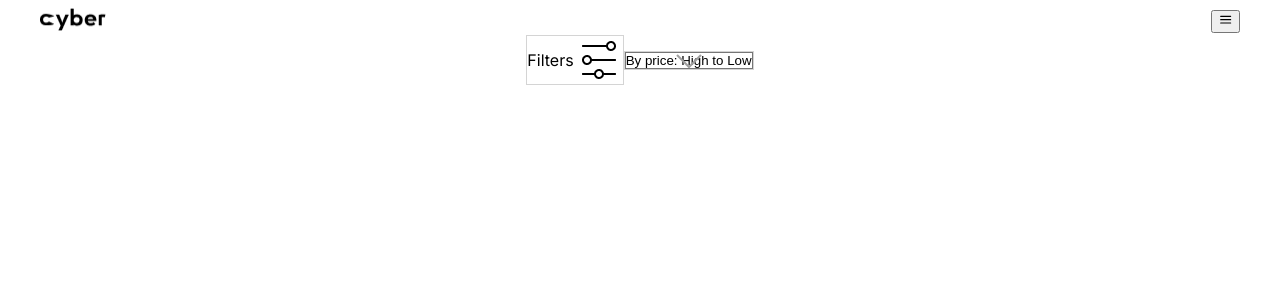
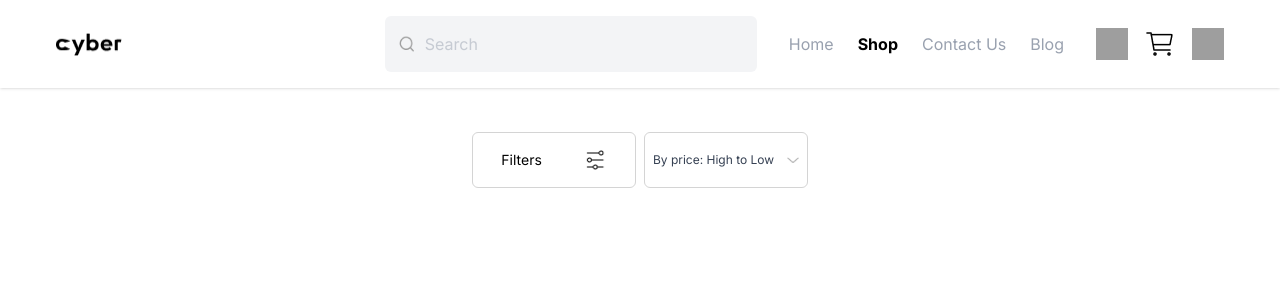
Before and after one commit to lucashss88/cyber-web-frontend, a React (Vite) app: page /products_page in a window 1280 px wide. Shown: the top 300 px of the page. Built offline with nearby package versions, Linux system fonts and the light colour scheme; grey boxes are pictures that could not be loaded.

Commit message:
fix: tailwind issues

```diff
--- a/src/components/FilterLine.tsx
+++ b/src/components/FilterLine.tsx
@@ -14,7 +14,7 @@ const FilterLine = () => {
   }
 
   return (
-    <div className=" py-11 flex justify-center items-center">
+    <div className="bg-white py-11 flex justify-center items-center">
         <div className="bg-white w-86 flex justify-around items-center" id='filter-line-container'>
             <div className="bg-white border border-d4 filter-box flex items-center justify-around min-w-41 min-h-14 px-2 rounded-md">
                 <span className='text-sm font-normal'>Filters</span>
--- a/src/index.css
+++ b/src/index.css
@@ -1,8 +1,9 @@
 @import url('https://fonts.googleapis.com/css2?family=Inter:ital,opsz,wght@0,14..32,100..900;1,14..32,100..900&display=swap');
 
-@tailwind base;
+/* @tailwind base;
 @tailwind components;
-@tailwind utilities;
+@tailwind utilities; */
+@import "tailwindcss";
 
 body {
     font-family: 'Inter', sans-serif;
```
